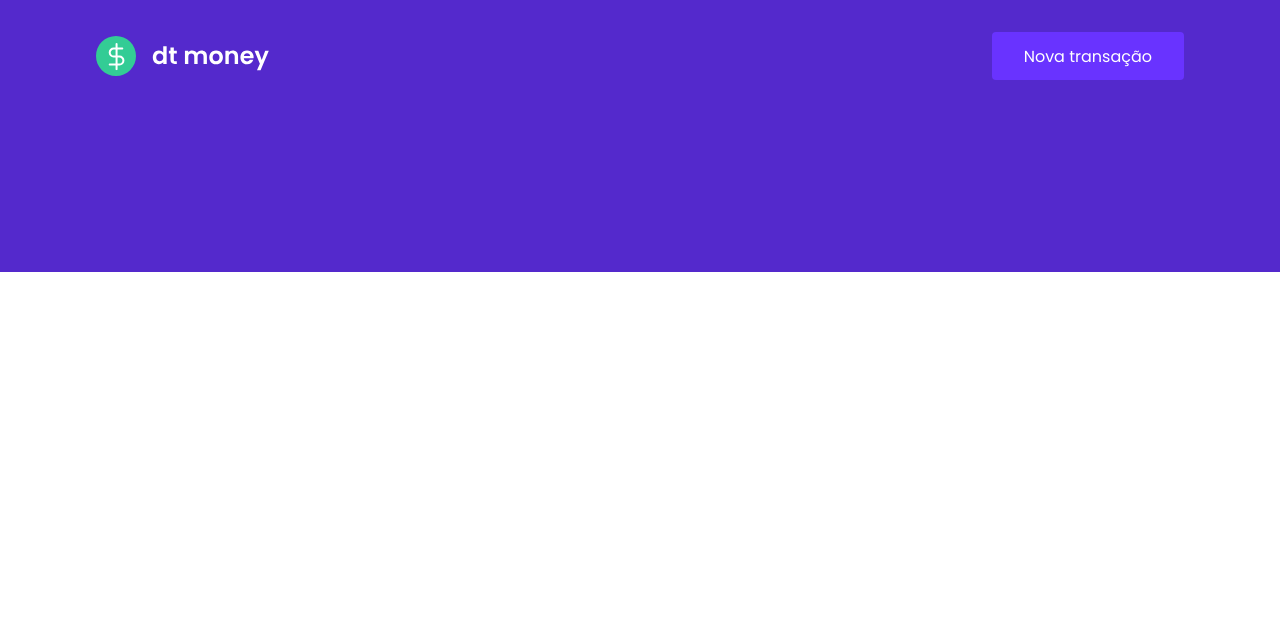
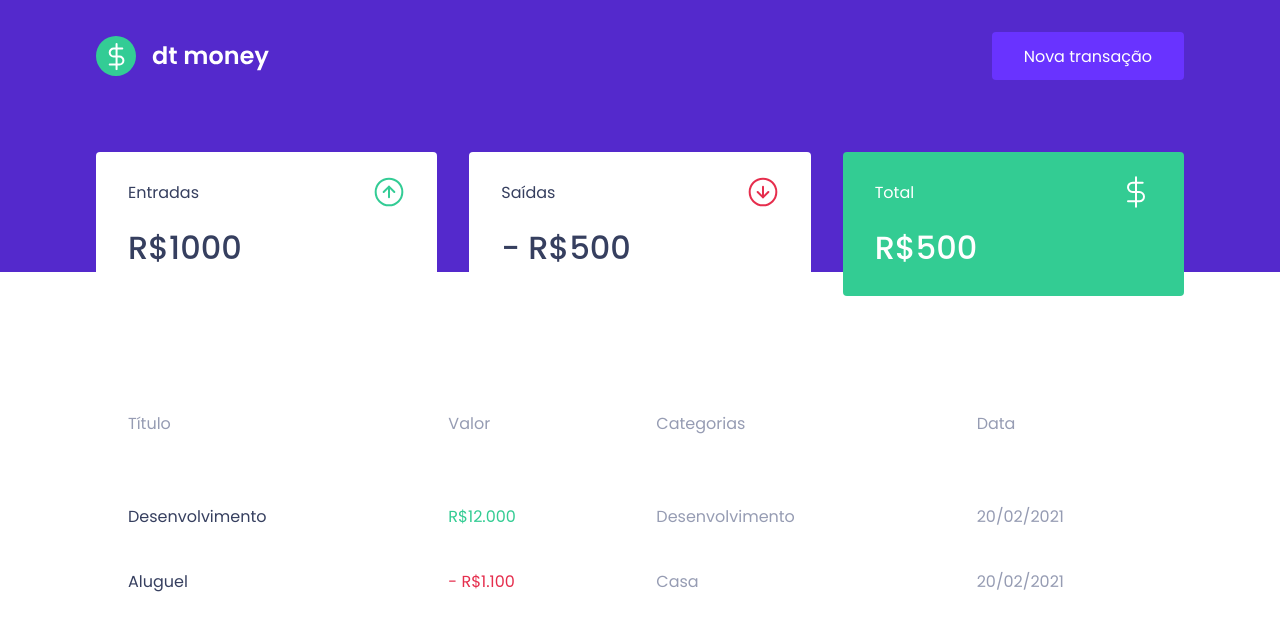
Before and after one commit to Alessandra-Nastassja/dtmoney, a React (Create React App) app: page / in a window 1280 px wide. Shown: the top 630 px of the page. Built offline with nearby package versions, Linux system fonts and the light colour scheme.

Commit message:
add new layout

```diff
--- a/public/index.html
+++ b/public/index.html
@@ -10,7 +10,7 @@
     <link rel="stylesheet" href="./favicon.png" type="image/png">
     <title>dtmoney</title>
 
-    <link href="https://fonts.googleapis.com/css2?family=Poppins:wght@400;600&display=swap" rel="stylesheet">
+    <link href="https://fonts.googleapis.com/css2?family=Poppins:wght@400;500;600&display=swap" rel="stylesheet">
   </head>
   <body>
     <noscript>You need to enable JavaScript to run this app.</noscript>
--- a/src/App.tsx
+++ b/src/App.tsx
@@ -1,10 +1,12 @@
 import { GlobalStyle } from "./styles/global";
 import { Header } from './components/Header';
+import { Dashboard } from "./components/Dashboard";
 
 export default function App() {
   return (
     <>
       <Header />
+      <Dashboard />
       <GlobalStyle />
     </>
   );
--- /dev/null
+++ b/src/components/Dashboard/index.tsx
@@ -0,0 +1,12 @@
+import { Summary } from '../Summary';
+import { TransactionsTable } from '../TransactionsTable';
+import {Container} from './styles';
+
+export function Dashboard(){
+    return(
+      <Container>
+        <Summary />
+        <TransactionsTable />
+      </Container>
+    )
+}
--- /dev/null
+++ b/src/components/Dashboard/styles.ts
@@ -0,0 +1,7 @@
+import styled from 'styled-components';
+
+export const Container = styled.main`
+    max-width: 1120px;
+    margin: 0 auto;
+    padding: 2.5rem 1rem;
+`;
--- /dev/null
+++ b/src/components/Summary/index.tsx
@@ -0,0 +1,35 @@
+import { Container } from "./styles";
+
+import icomeImg from '../../assets/income.svg';
+import outcomeImg from '../../assets/outcome.svg';
+import totalImg from '../../assets/total.svg';
+
+export function Summary(){
+    return(
+        <Container>
+            <div>
+                <header>
+                    <p>Entradas</p>
+                    <img src={icomeImg} alt="Entradas" />
+                </header>
+                <strong>R$1000</strong>
+            </div>
+
+            <div>
+                <header>
+                    <p>Saídas</p>
+                    <img src={outcomeImg} alt="Entradas" />
+                </header>
+                <strong>- R$500</strong>
+            </div>
+
+            <div className="highlight-background">
+                <header>
+                    <p>Total</p>
+                    <img src={totalImg} alt="Entradas" />
+                </header>
+                <strong>R$500</strong>
+            </div>
+        </Container>
+    )
+}
--- /dev/null
+++ b/src/components/Summary/styles.ts
@@ -0,0 +1,34 @@
+import styled from "styled-components";
+
+export const Container = styled.div`
+    display: grid;
+    grid-template-columns: repeat(3, 1fr);
+    gap: 2rem;
+    margin-top: -10rem;
+
+    div{
+        background: var(--shape);
+        padding: 1.5rem 2rem;
+        border-radius: 0.25rem;
+        color: var(--text-title);
+
+        header {
+            display: flex;
+            align-items: center;
+            justify-content: space-between;
+        }
+
+        strong {
+            display: block;
+            margin-top: 1rem;
+            font-size: 2rem;
+            font-weight: 500;
+            line-height: 3rem;
+        }
+
+        &.highlight-background{
+            background: var(--green);
+            color: #fff;
+        }
+    }
+`;
--- /dev/null
+++ b/src/components/TransactionsTable/index.tsx
@@ -0,0 +1,33 @@
+import { Container } from "./styles";
+
+export function TransactionsTable(){
+    return(
+        <Container>
+            <table>
+                <thead>
+                    <tr>
+                        <th>Título</th>
+                        <th>Valor</th>
+                        <th>Categorias</th>
+                        <th>Data</th>
+                    </tr>
+                </thead>
+
+                <tbody>
+                    <tr>
+                        <td>Desenvolvimento</td>
+                        <td className="deposit">R$12.000</td>
+                        <td>Desenvolvimento</td>
+                        <td>20/02/2021</td>
+                    </tr>
+                    <tr>
+                        <td>Aluguel</td>
+                        <td className="withdraw">- R$1.100</td>
+                        <td>Casa</td>
+                        <td>20/02/2021</td>
+                    </tr>
+                </tbody>
+            </table>
+        </Container>
+    )
+}
--- /dev/null
+++ b/src/components/TransactionsTable/styles.ts
@@ -0,0 +1,38 @@
+import styled from "styled-components";
+
+export const Container = styled.div`
+    margin-top: 4rem;
+
+    table{
+        width: 100%;
+        border-spacing: 0 0.5rem;
+
+        th {
+            color: var(--text-body);
+            font-weight: 400;
+            padding: 1rem 2rem;
+            text-align: left;
+            line-height: 5rem;
+        }
+
+        td {
+            padding: 1rem 2rem;
+            border: 0;
+            background: var(--shape);
+            border-radius: 0.25rem;
+            color: var(--text-body);
+
+            &:first-child {
+                color: var(--text-title);
+            }
+
+            &.deposit {
+                color: var(--green);
+            }
+
+            &.withdraw {
+                color: var(--red);
+            }
+        }
+    }
+`
--- a/src/styles/global.ts
+++ b/src/styles/global.ts
@@ -4,6 +4,7 @@
     :root {
         --background: #f0f2f5;
         --red: #e52e4d;
+        --green: #33cc93;
         --blue: #5429cc;
 
         --blue-light: #6933ff;
```
